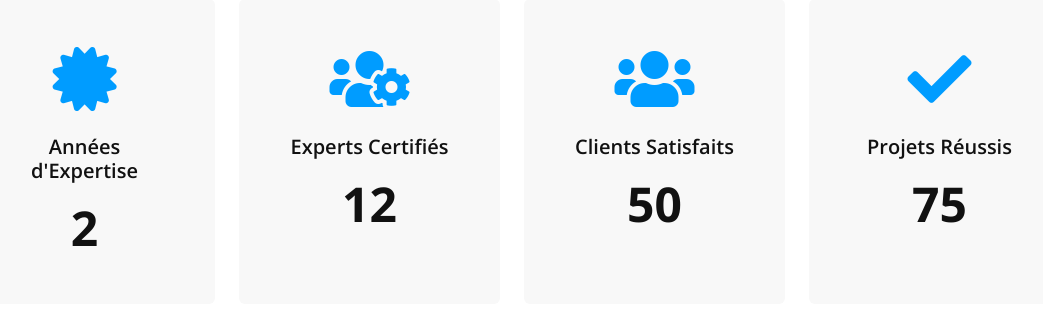
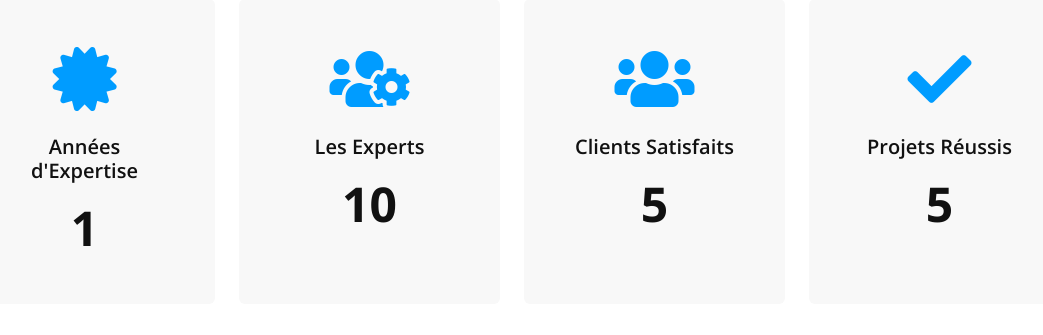
Before and after one commit to oumartom/techedgechad, a Django app: page / in a window 1280 px wide. Shown: the part 883-1218 px from the top of the page, without its empty margins (128-1171 px from the left). Run offline with Django 5.2, Linux system fonts and the light colour scheme; data that the repository does not hold is empty; some libraries are stand-ins or nearby versions.

Commit message:
Modification index

```diff
--- a/techEdgeApp/templates/index.html
+++ b/techEdgeApp/templates/index.html
@@ -77,28 +77,28 @@
                 <div class="fact-item bg-light rounded text-center h-100 p-5">
                     <i class="fa fa-certificate fa-4x text-primary mb-4"></i>
                     <h5 class="mb-3">Années d'Expertise</h5>
-                    <h1 class="display-5 mb-0" data-toggle="counter-up">2</h1>
+                    <h1 class="display-5 mb-0" data-toggle="counter-up">1</h1>
                 </div>
             </div>
             <div class="col-lg-3 col-md-6 wow fadeInUp" data-wow-delay="0.3s">
                 <div class="fact-item bg-light rounded text-center h-100 p-5">
                     <i class="fa fa-users-cog fa-4x text-primary mb-4"></i>
-                    <h5 class="mb-3">Experts Certifiés</h5>
-                    <h1 class="display-5 mb-0" data-toggle="counter-up">12</h1>
+                    <h5 class="mb-3">Les Experts</h5>
+                    <h1 class="display-5 mb-0" data-toggle="counter-up">10</h1>
                 </div>
             </div>
             <div class="col-lg-3 col-md-6 wow fadeInUp" data-wow-delay="0.5s">
                 <div class="fact-item bg-light rounded text-center h-100 p-5">
                     <i class="fa fa-users fa-4x text-primary mb-4"></i>
                     <h5 class="mb-3">Clients Satisfaits</h5>
-                    <h1 class="display-5 mb-0" data-toggle="counter-up">50</h1>
+                    <h1 class="display-5 mb-0" data-toggle="counter-up">5</h1>
                 </div>
             </div>
             <div class="col-lg-3 col-md-6 wow fadeInUp" data-wow-delay="0.7s">
                 <div class="fact-item bg-light rounded text-center h-100 p-5">
                     <i class="fa fa-check fa-4x text-primary mb-4"></i>
                     <h5 class="mb-3">Projets Réussis</h5>
-                    <h1 class="display-5 mb-0" data-toggle="counter-up">75</h1>
+                    <h1 class="display-5 mb-0" data-toggle="counter-up">5</h1>
                 </div>
             </div>
         </div>
```
